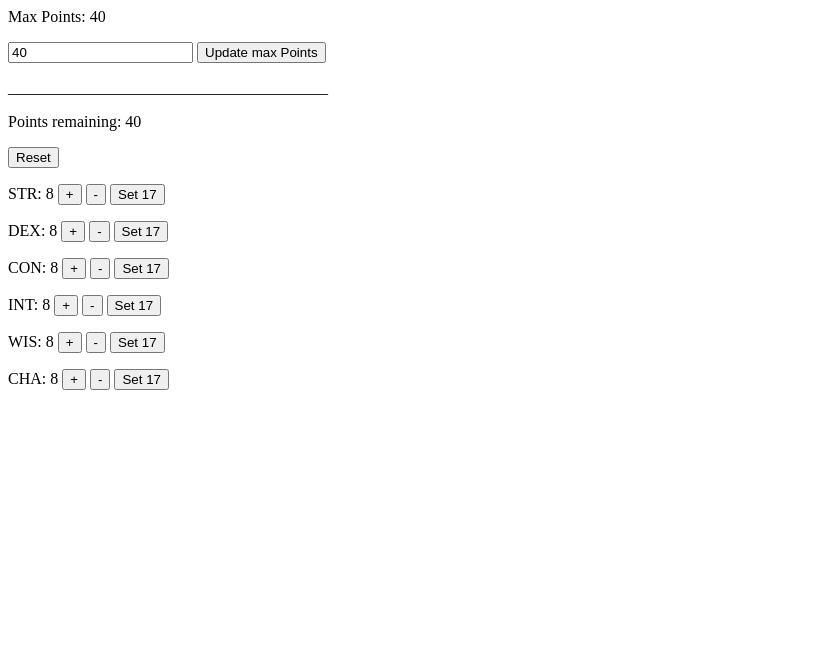
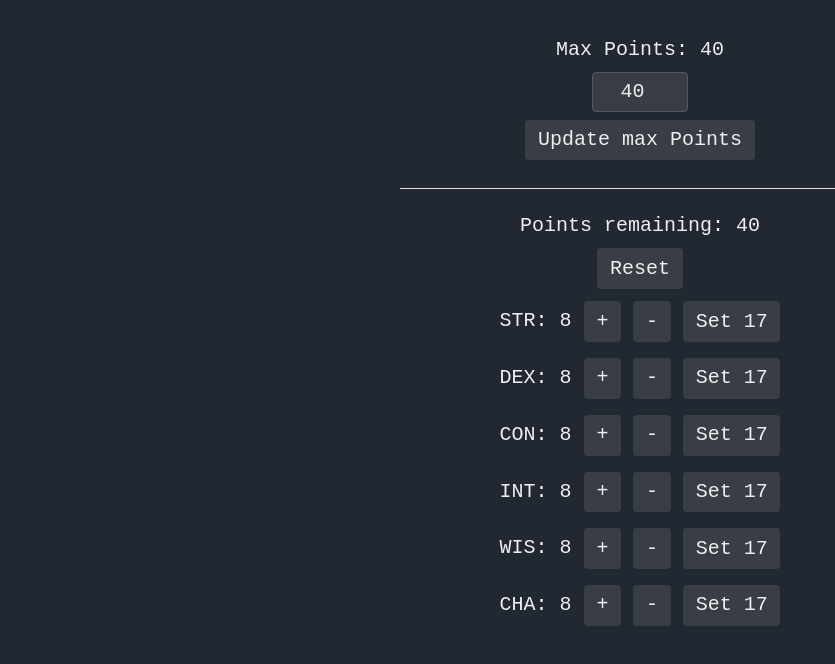
Before and after one commit to RaineWillow/dndcalculator, a plain HTML site: page index.html in a window 1280 px wide. Shown: the whole page, without its empty margins (0-835 px from the left). Drawn offline with Linux system fonts and the light colour scheme.

Commit message:
updating page look

```diff
--- /dev/null
+++ b/css/style.css
@@ -0,0 +1,52 @@
+/* style.css  — include with <link rel="stylesheet" href="style.css"> */
+
+/* page-wide layout & typography */
+body{
+  /* center everything in a single column */
+  display:flex;
+  flex-direction:column;
+  align-items:center;
+  justify-content:flex-start;   /* start at top, still centered horizontally */
+  min-height:100vh;
+
+  /* look & feel */
+  margin:0;
+  padding:2rem;
+  background:#222831;           /* ← pick any color you like */
+  color:#eeeeee;                /* light text for contrast */
+
+  font-family:"Courier New",Consolas,monospace;
+  font-size:1.25rem;            /* larger monospace font */
+  line-height:1.4;
+}
+
+/* give paragraphs and inputs a little breathing room */
+p,
+input,
+button{
+  margin:0.25rem 0;
+}
+
+/* make buttons stand out but stay readable in dark theme */
+button{
+  background:#393e46;
+  color:#eeeeee;
+  border:none;
+  padding:0.4rem 0.8rem;
+  font:inherit;
+  cursor:pointer;
+  border-radius:4px;
+}
+button:hover{
+  background:#50565f;
+}
+input{
+  background:#393e46;
+  color:#eeeeee;
+  border:1px solid #50565f;
+  padding:0.3rem 0.5rem;
+  font:inherit;
+  border-radius:4px;
+  width:6rem;
+  text-align:center;
+}
--- a/index.html
+++ b/index.html
@@ -1,6 +1,6 @@
 <html>
   <head>
-
+    <link rel="stylesheet" href="css/style.css">
   </head>
   <body>
     <p>Max Points: <span id="MaxPointsDisplay"></span></p>
```
